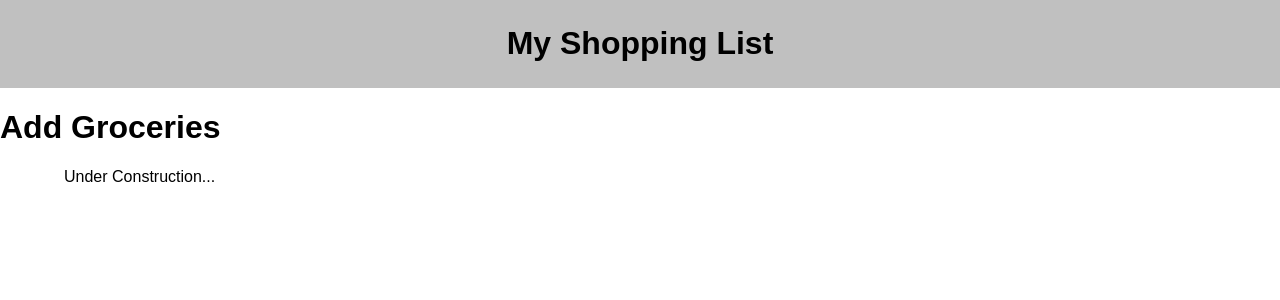
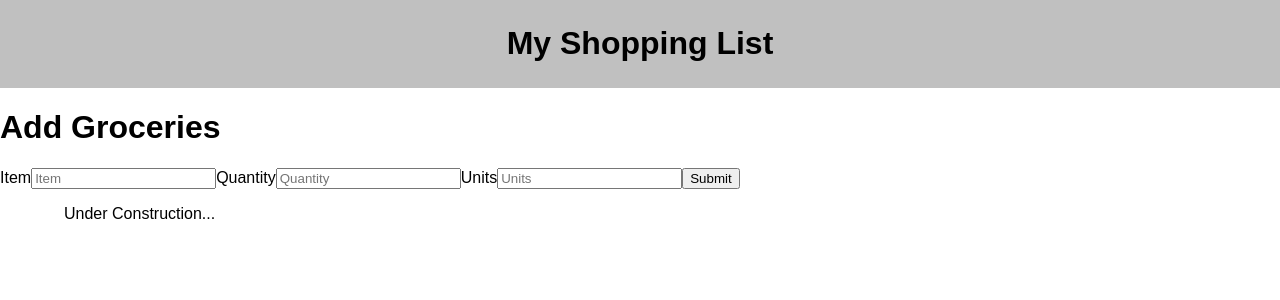
Before and after one commit to ciaci0028/group-fs-react-shopping-list, a React (Create React App) app: page / in a window 1280 px wide. Shown: the top 300 px of the page. Built offline with nearby package versions, Linux system fonts and the light colour scheme.

Commit message:
added form components with inputs and lable

```diff
--- a/src/components/GroceryForm/GroceryForm.jsx
+++ b/src/components/GroceryForm/GroceryForm.jsx
@@ -2,6 +2,32 @@ function GroceryForm () {
     return (
         <>
             <h1>Add Groceries</h1>
+            <form>
+                <label>
+                    Item
+                </label>
+                <input
+                    type="text"
+                    placeholder="Item"
+                ></input>
+                <label>
+                    Quantity
+                </label>
+                <input
+                    type="text"
+                    placeholder="Quantity"
+                ></input>
+                <label>
+                    Units
+                </label>
+                <input
+                    type="text"
+                    placeholder="Units"
+                ></input>
+                <button>
+                    Submit
+                </button>
+            </form>
         </>
     )
 };
```
